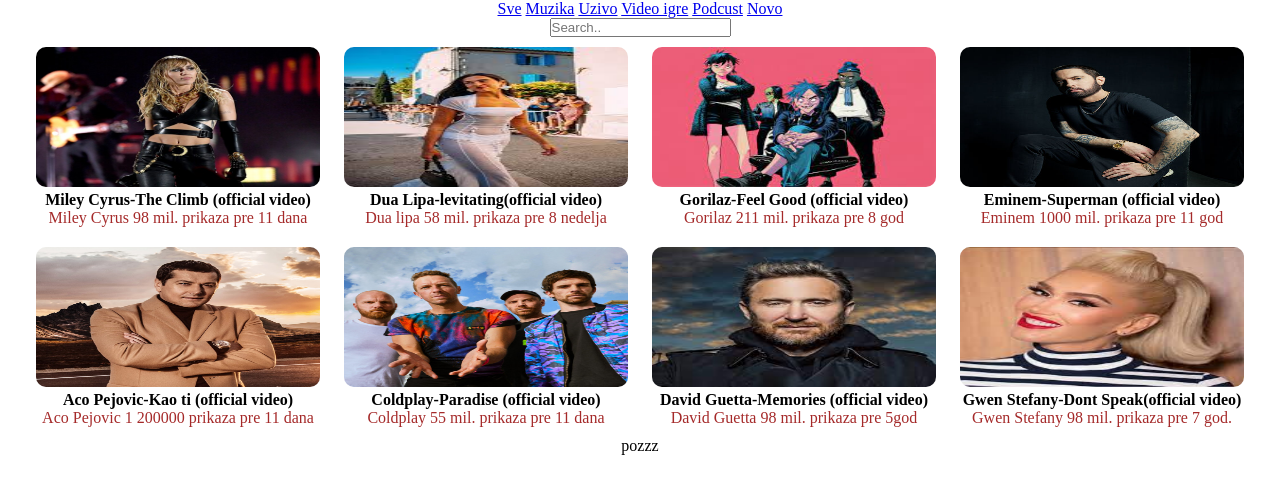
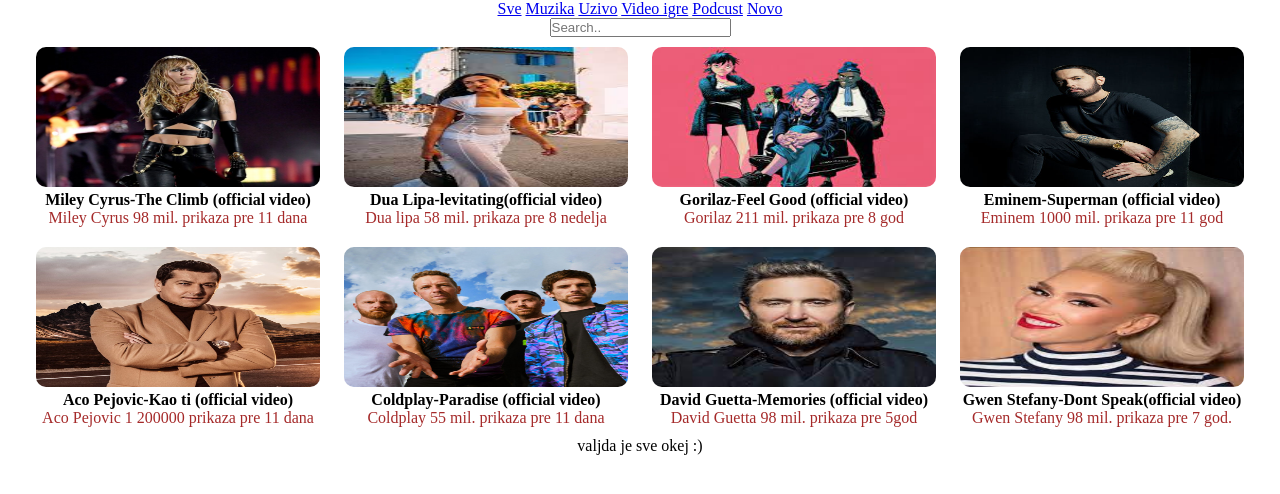
Before and after one commit to bojanvelickovic/domaci-6, a plain HTML site: page index.html in a window 1280 px wide. Drawn offline with Linux system fonts and the light colour scheme.

Commit message:
ubacen nebitan paragraf

```diff
--- a/index.html
+++ b/index.html
@@ -56,7 +56,7 @@
 				<h4>Gwen Stefany-Dont Speak(official video)</h4>
 				<p class="colorText">Gwen Stefany 98 mil. prikaza pre 7 god.</p>
 			</div>
-            <p>pozzz</p>
+           <p> valjda je sve okej :)</p>
 		</div>
 	</body>
 </html>
```
